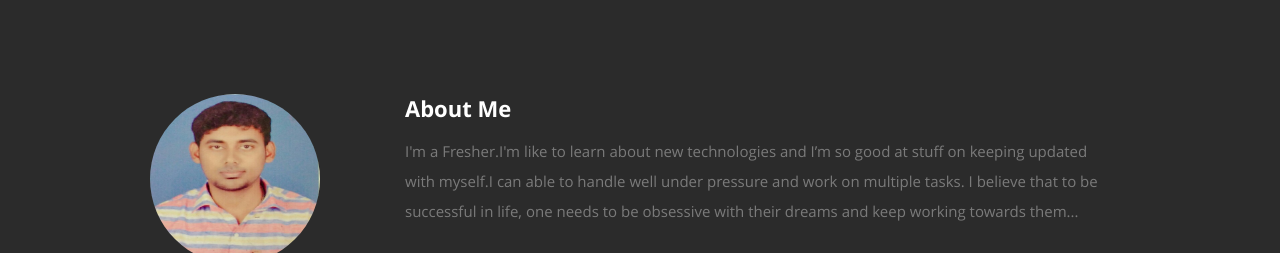
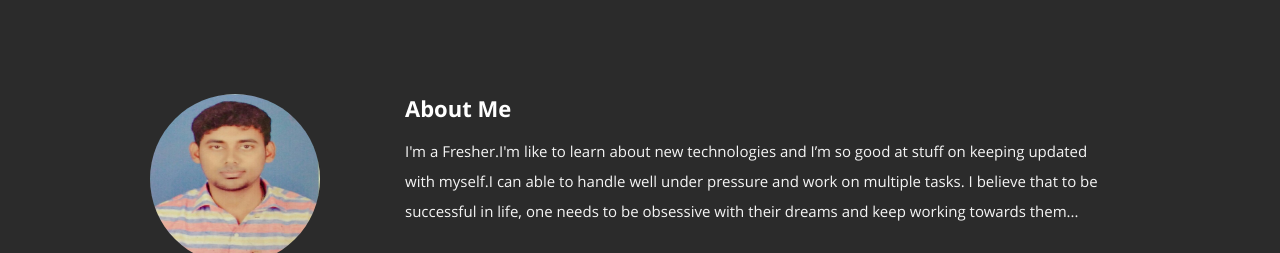
Before and after one commit to Ausvenkat/ausvenkat.github.io, a plain HTML site: page index.html in a window 1280 px wide. Shown: the part 802-1055 px from the top of the page. Drawn offline with nearby package versions, Linux system fonts and the light colour scheme.

Commit message:
Update layout.css

```diff
--- a/css/layout.css
+++ b/css/layout.css
@@ -203,7 +203,7 @@ ul#nav li.current a { color: #F06000; }
 }
 #about p {
    line-height: 30px;
-   color: #7A7A7A;
+   color: whitesmoke;
 }
 #about .profile-pic {
    position: absolute;
```
